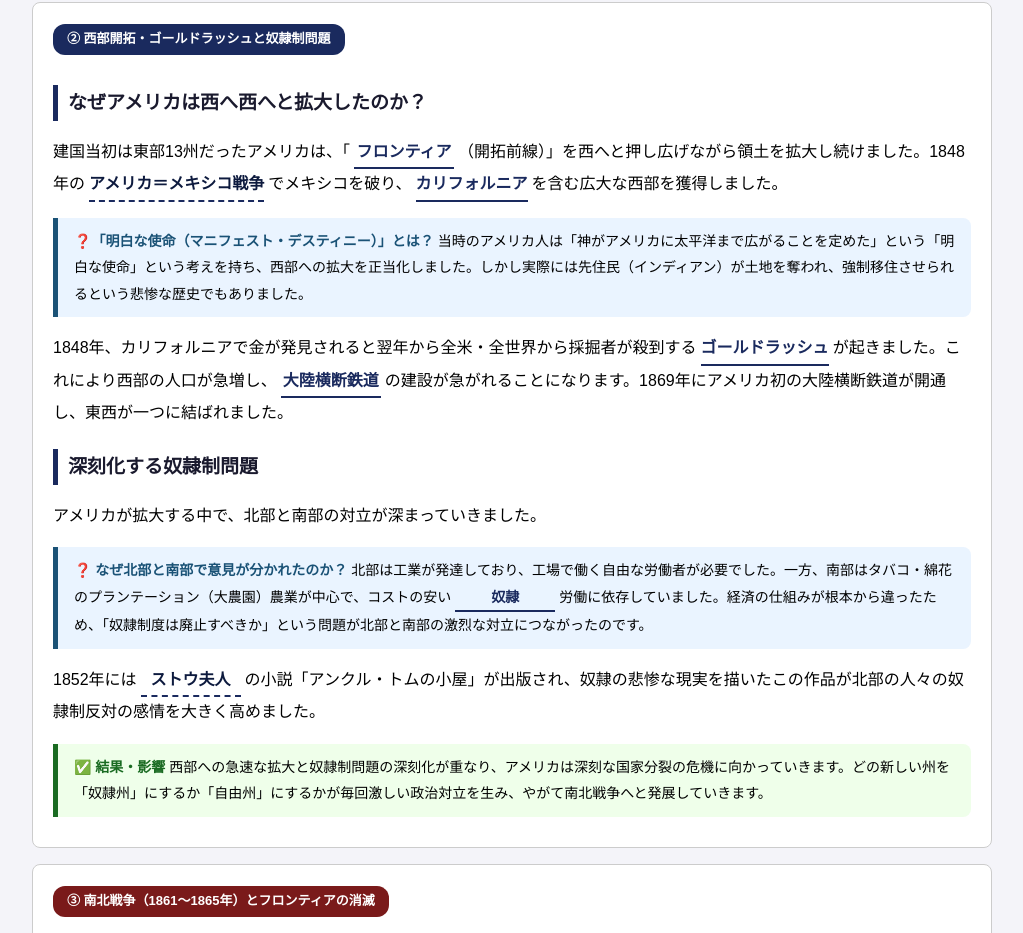
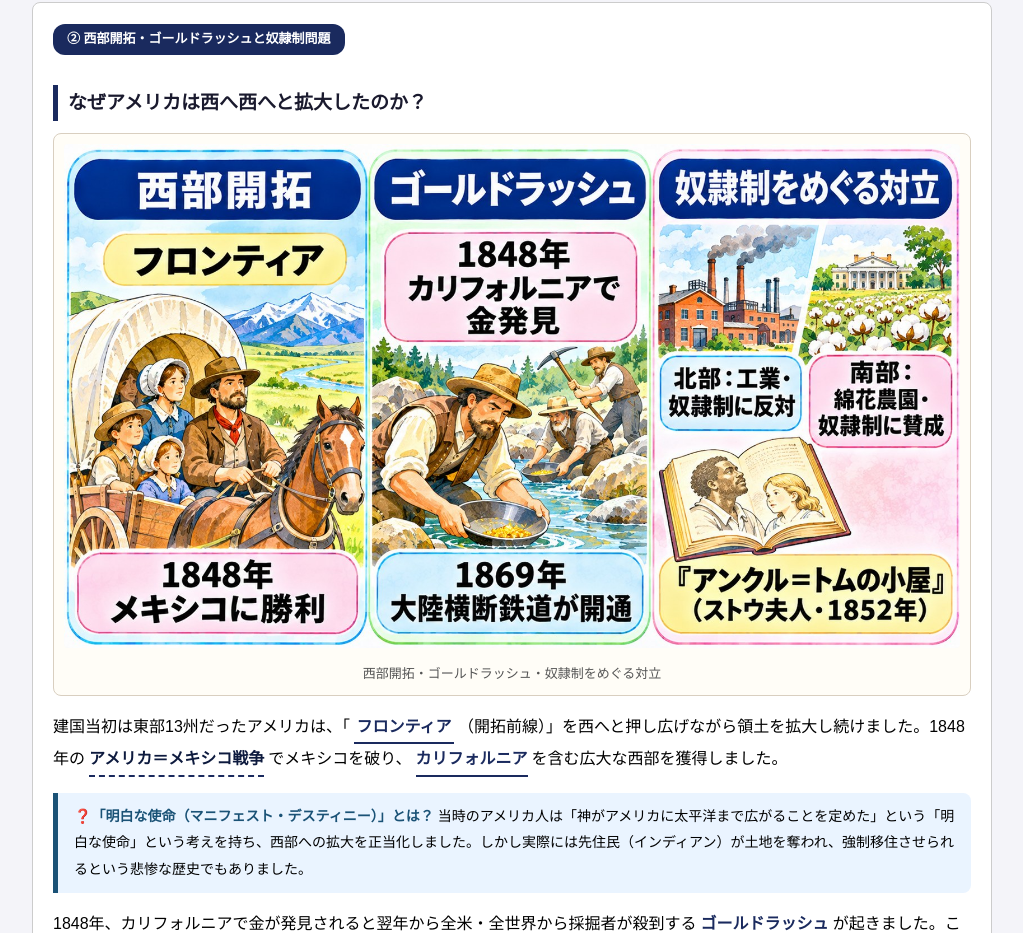
Before and after one commit to realizefield/rekishisougou, a plain HTML site: page v2_zu/kindai12.html in a window 1280 px wide. Shown: the part 1310-2243 px from the top of the page, without its empty margins (128-1151 px from the left). Drawn offline with Linux system fonts and the light colour scheme.

Commit message:
歴史総合 近代12②に図（西部開拓・ゴールドラッシュ・奴隷制）を追加
Co-Authored-By: Claude Sonnet 5.5 <noreply@anthropic.com>
Claude-Session: https://claude.ai/code/session_01XH6U5T1Y4Cw3uDJZ1WQgmF

```diff
--- a/v2_zu/kindai12.html
+++ b/v2_zu/kindai12.html
@@ -97,6 +97,7 @@
 <div class="section">
   <span class="section-label label-america">② 西部開拓・ゴールドラッシュと奴隷制問題</span>
   <h2>なぜアメリカは西へ西へと拡大したのか？</h2>
+  <figure class="zu-fig"><img src="img/kindai12_2.jpg" alt="西部開拓・ゴールドラッシュ・奴隷制をめぐる対立" loading="lazy"><figcaption>西部開拓・ゴールドラッシュ・奴隷制をめぐる対立</figcaption></figure>
   <p>建国当初は東部13州だったアメリカは、「<span class="blank" data-id="E">フロンティア</span>（開拓前線）」を西へと押し広げながら領土を拡大し続けました。1848年の<span class="blank person-pop" data-id="F">アメリカ＝メキシコ戦争<span class="pop-box"><span class="pop-name">アメリカ＝メキシコ戦争（1846〜1848年）</span><span class="pop-desc">テキサス併合をめぐるアメリカとメキシコの戦争。アメリカが勝利し、カリフォルニア・ニューメキシコなど現在のアメリカ西部の広大な領土を獲得しました。</span></span></span>でメキシコを破り、<span class="blank" data-id="G">カリフォルニア</span>を含む広大な西部を獲得しました。</p>
   <div class="why-box"><span class="label">❓「明白な使命（マニフェスト・デスティニー）」とは？</span>当時のアメリカ人は「神がアメリカに太平洋まで広がることを定めた」という「明白な使命」という考えを持ち、西部への拡大を正当化しました。しかし実際には先住民（インディアン）が土地を奪われ、強制移住させられるという悲惨な歴史でもありました。</div>
   <p>1848年、カリフォルニアで金が発見されると翌年から全米・全世界から採掘者が殺到する<span class="blank" data-id="H">ゴールドラッシュ</span>が起きました。これにより西部の人口が急増し、<span class="blank" data-id="I">大陸横断鉄道</span>の建設が急がれることになります。1869年にアメリカ初の大陸横断鉄道が開通し、東西が一つに結ばれました。</p>
```
Also changed, not shown: v2_zu/img/kindai12_2.jpg (added).
